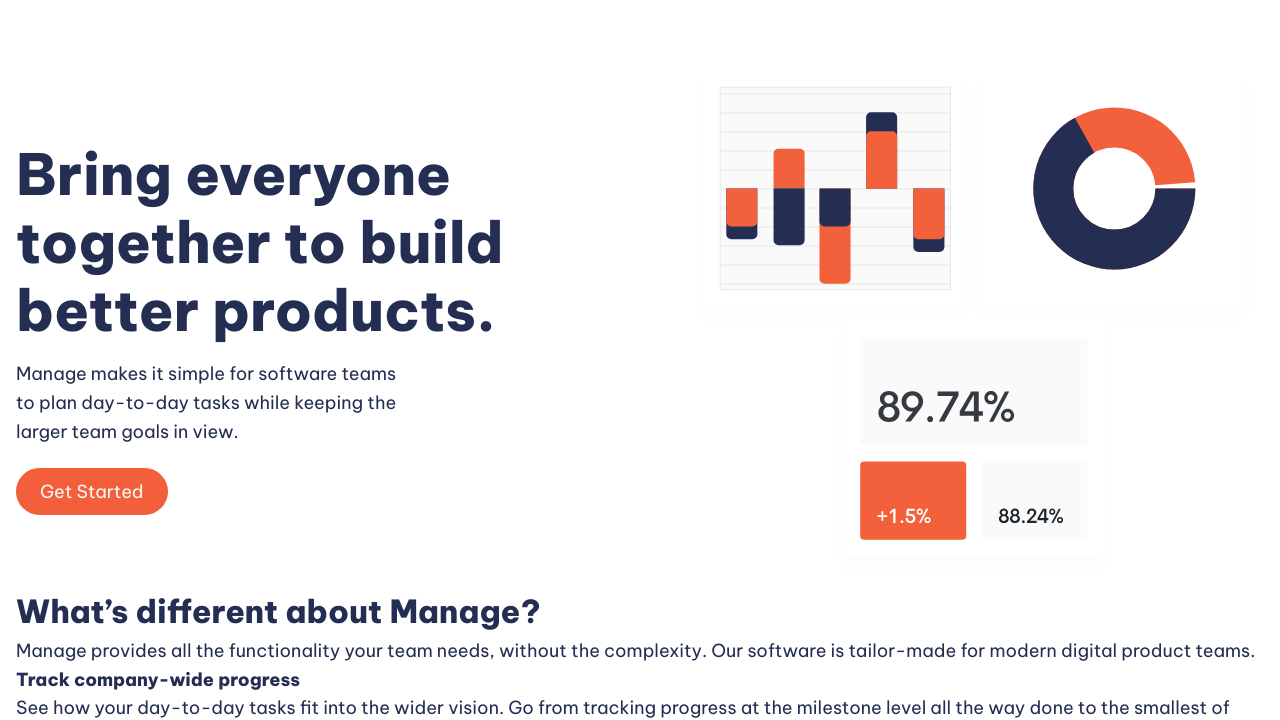
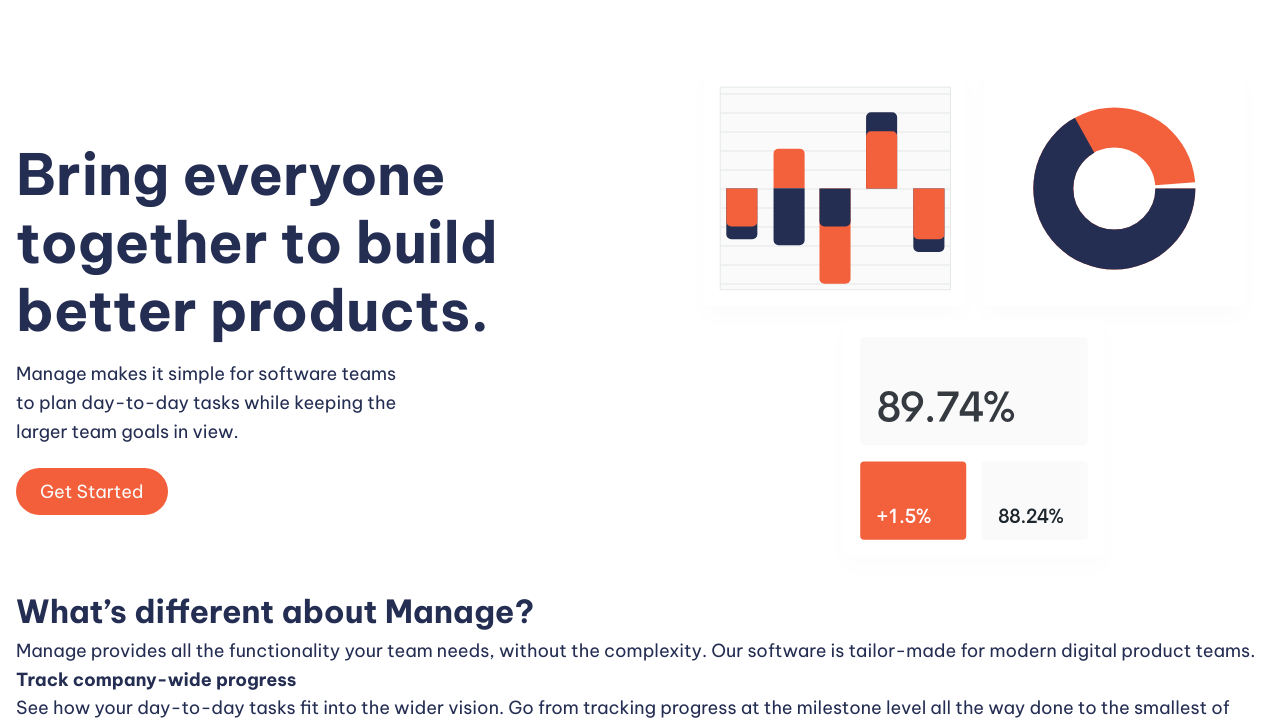
Before and after one commit to home1201/practice03, a website built with Vite: page index.html in a window 1280 px wide. Shown: the part 80-800 px from the top of the page. Built offline with nearby package versions, Linux system fonts and the light colour scheme.

Commit message:
heading bold update

```diff
--- a/sass/_base.scss
+++ b/sass/_base.scss
@@ -33,7 +33,7 @@
 h3 {
   font-family: 'Be Vietnam Pro', system-ui, sans-serif;
   color: var(--color-black-base);
-  font-weight: var(--font-weight-xxbd);
+  font-weight: var(--font-weight-xbd);
 }
 
 h1 {
```
Also changed, not shown: dist/assets/index-BAhjUTWZ.css (added), dist/assets/index-BHO4GCr_.js (renamed from dist/assets/index-CAomzOnr.js), dist/assets/index-CDaY2J_T.css (deleted), dist/index.html.
